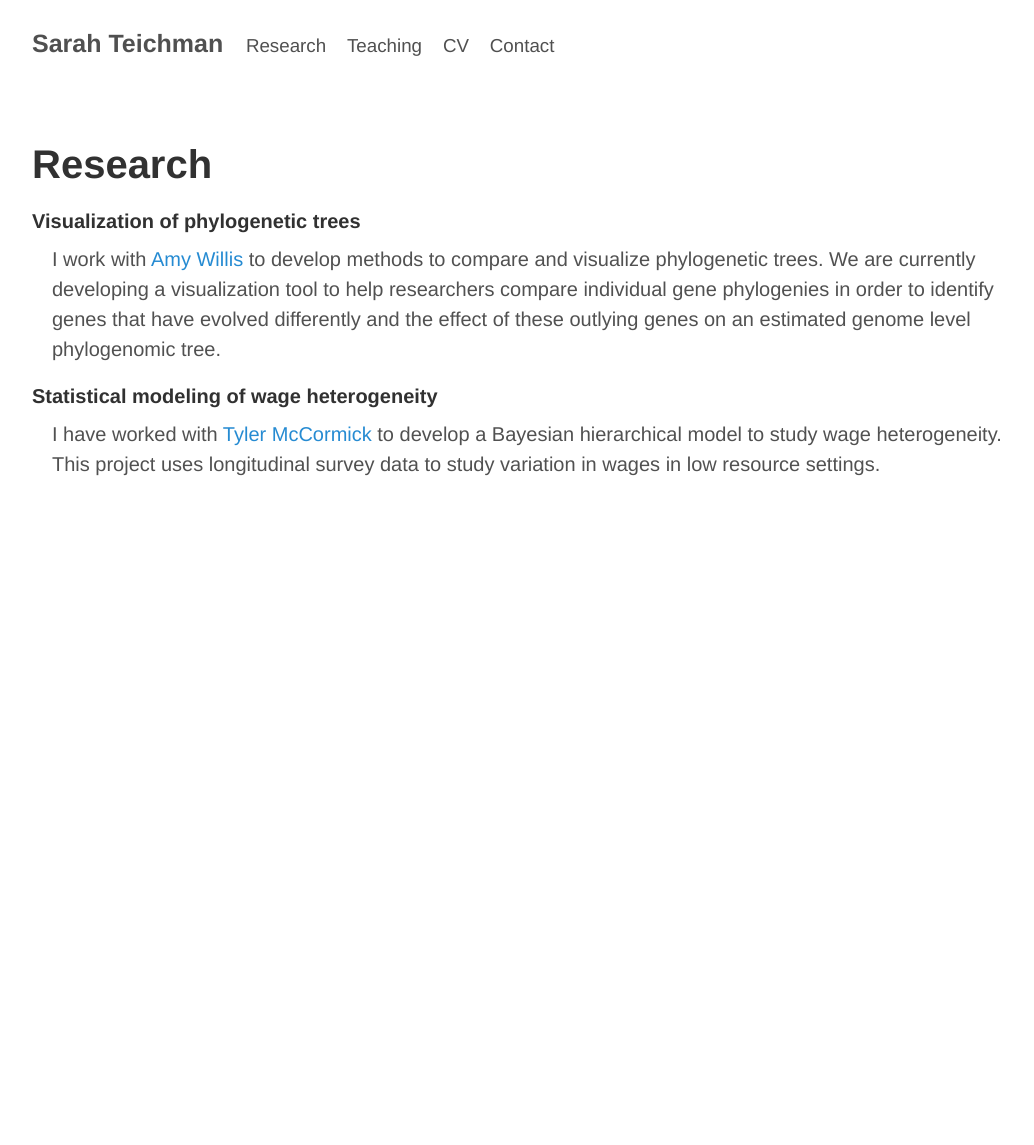
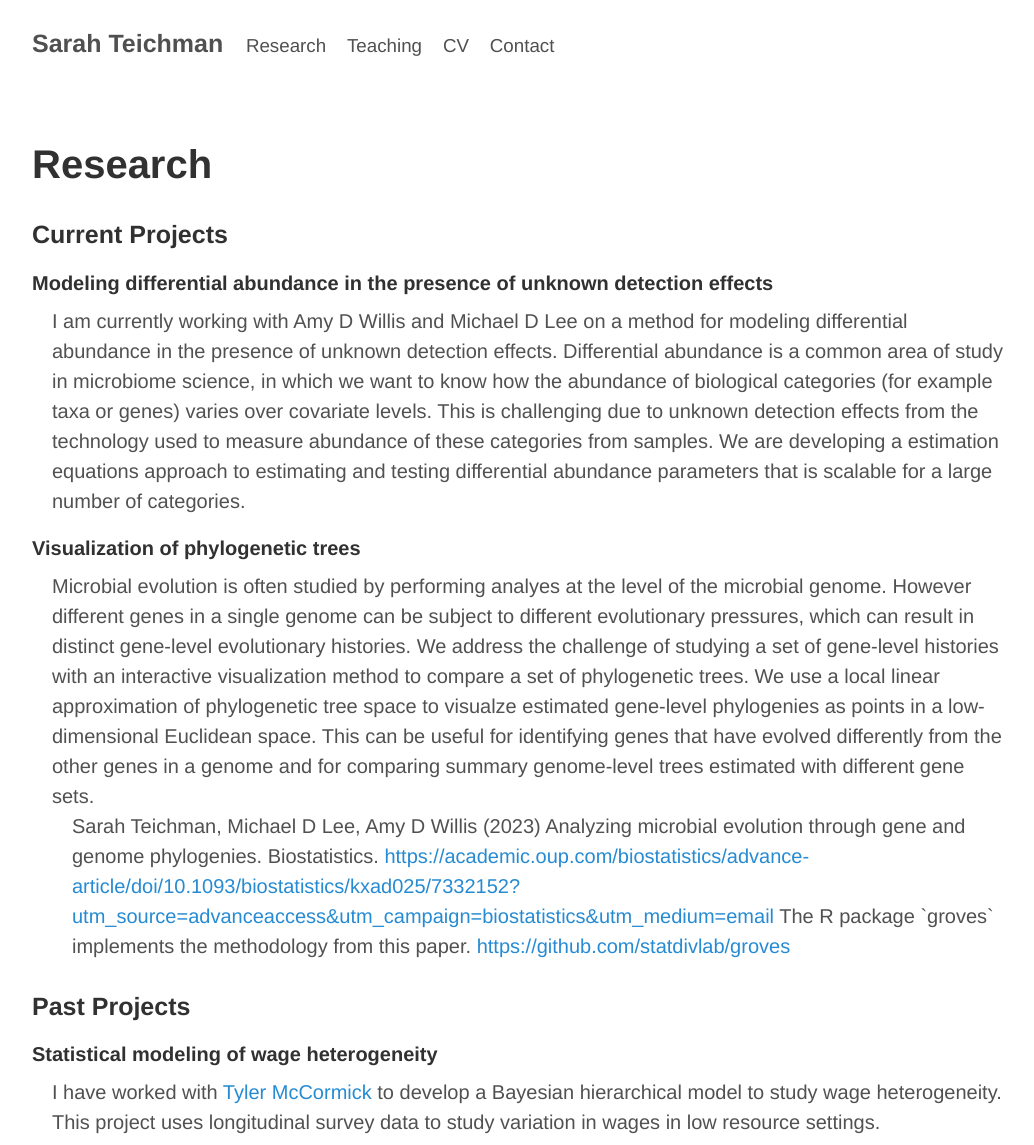
Before and after one commit to svteichman/svteichman.github.io, a Jekyll site: the page built from research.html, in a window 1280 px wide. Shown: the whole page, without its empty margins (108-1142 px from the left). Built offline with Jekyll 4.4.1, drawn with Linux system fonts in a browser that asks for light colours; before the commit the page ends 900 px from its top, so only the background shows below that.

Commit message:
Update research.html

```diff
--- a/research.html
+++ b/research.html
@@ -5,11 +5,31 @@ title:  'Research'
 
 <h1>Research</h1>
 
+<h3>Current Projects</h3>
+
+<h4>Modeling differential abundance in the presence of unknown detection effects</h4>
+<p class="content" style="padding:0px;margin:0px 20px 0px;">
+  I am currently working with Amy D Willis and Michael D Lee on a method for modeling differential abundance in the presence of unknown detection effects.
+  Differential abundance is a common area of study in microbiome science, in which we want to know how the abundance of biological categories (for example taxa or genes) varies over covariate levels.
+  This is challenging due to unknown detection effects from the technology used to measure abundance of these categories from samples.
+  We are developing a estimation equations approach to estimating and testing differential abundance parameters that is scalable for a large number of categories.
+</p>
+
 <h4>Visualization of phylogenetic trees</h4>
 <p class="content" style="padding:0px;margin:0px 20px 0px;">
-  I work with <a href = "http://statisticaldiversitylab.com/">Amy Willis</a> to develop methods to compare and visualize phylogenetic trees.
-  We are currently developing a visualization tool to help researchers compare individual gene phylogenies in order to identify genes that have evolved differently and the effect of these outlying genes on an estimated genome level phylogenomic tree.
+  Microbial evolution is often studied by performing analyes at the level of the microbial genome.
+  However different genes in a single genome can be subject to different evolutionary pressures, which can result in distinct gene-level evolutionary histories.
+  We address the challenge of studying a set of gene-level histories with an interactive visualization method to compare a set of phylogenetic trees.
+  We use a local linear approximation of phylogenetic tree space to visualze estimated gene-level phylogenies as points in a low-dimensional Euclidean space.
+  This can be useful for identifying genes that have evolved differently from the other genes in a genome and for comparing summary genome-level trees estimated with different gene sets.
+  <ul>
+    <item>Sarah Teichman, Michael D Lee, Amy D Willis (2023) Analyzing microbial evolution through gene and genome phylogenies. Biostatistics. <a href="paper">https://academic.oup.com/biostatistics/advance-article/doi/10.1093/biostatistics/kxad025/7332152?utm_source=advanceaccess&utm_campaign=biostatistics&utm_medium=email</a></item>
+    <item>The R package `groves` implements the methodology from this paper. <a href="package">https://github.com/statdivlab/groves</a></item>
+  </ul>
 </p>
+
+
+<h3>Past Projects</h3>
 
 <h4>Statistical modeling of wage heterogeneity</h4>
 <p class="content" style="padding:0px;margin:0px 20px 0px;">
```
